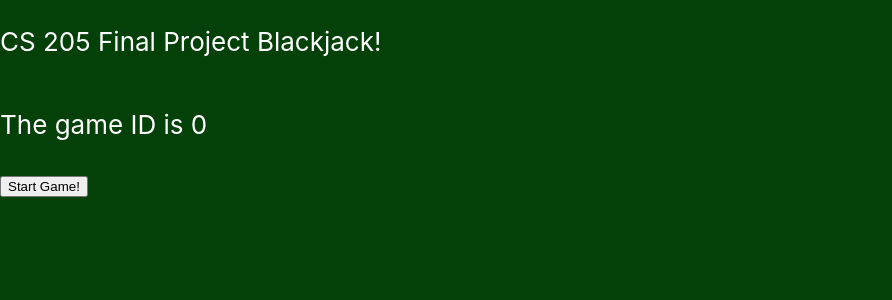
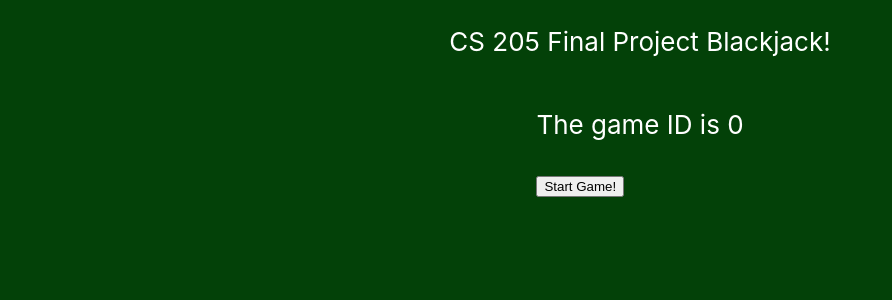
Before and after one commit to claykaufmann/blackjack, a React (Create React App) app in the folder frontend/: page / in a window 1280 px wide. Shown: the top 300 px of the page, without its empty margins (0-892 px from the left). Built offline with nearby package versions, Linux system fonts and the light colour scheme.

Commit message:
Trying to center everything on the page

```diff
--- a/frontend/src/App.css
+++ b/frontend/src/App.css
@@ -1,4 +1,5 @@
 .App {
+  align-items: center;
   background-color: #034108;
   min-height: 100vh;
   display: flex;
@@ -12,6 +13,7 @@
 }
 
 .Player-cards {
+  align-items: center;
   display: flex;
   flex-direction: row;
 }
@@ -50,9 +52,8 @@
   top: 1.075em;
   text-align: center;
   font-weight: 600;
-  /* change once suit pictures are in */
   font-size: 2em;
-  left: 0.85em;
+  left: 0.81em;
 }
 
 .Card-backside {
```
